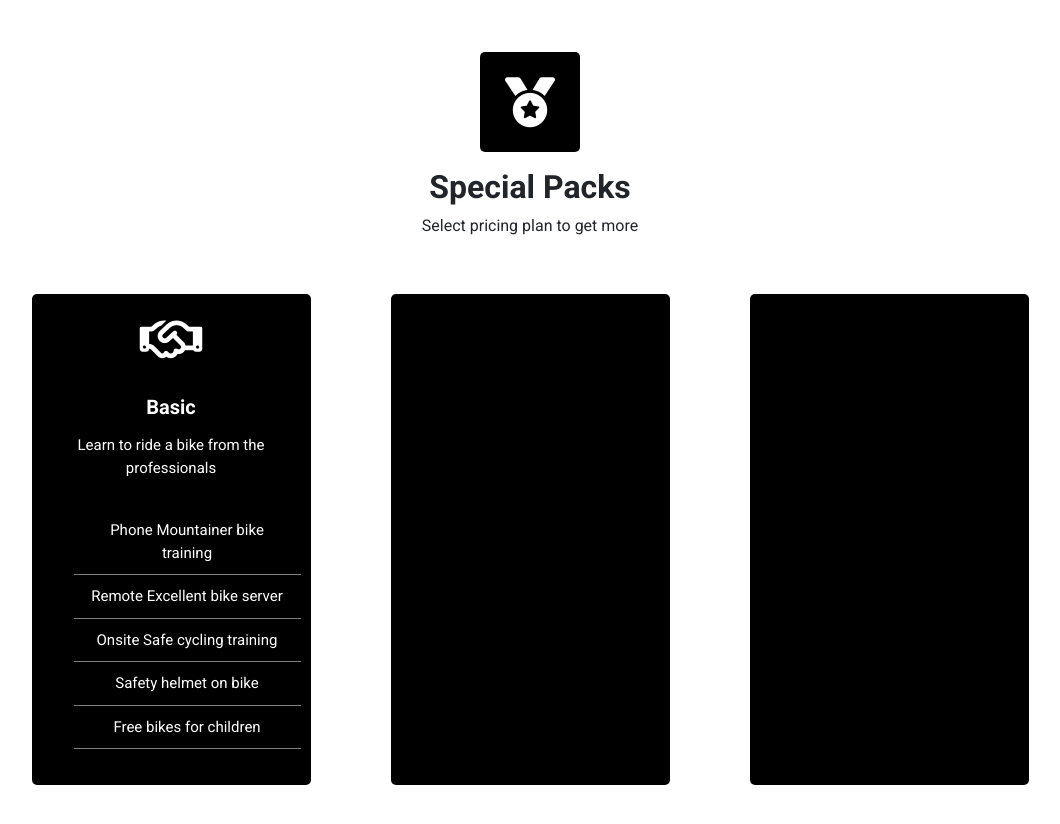
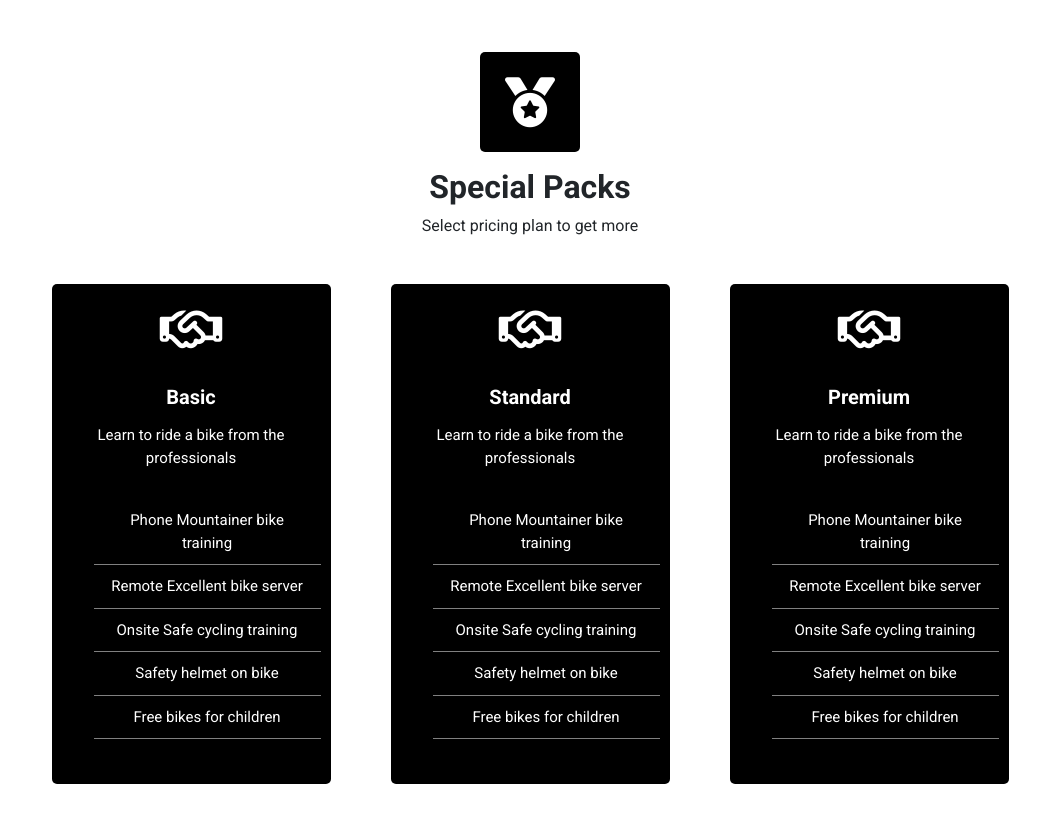
Before and after one commit to alex02r/proj-html-vuejs, a Vue app: page / in a window 1280 px wide. Shown: the top 824 px of the page, without its empty margins (110-1170 px from the left). Built offline with nearby package versions, Linux system fonts and the light colour scheme.

Commit message:
[UPGRADE] Aggiunto il retro delle card

```diff
--- a/src/components/CardContainer.vue
+++ b/src/components/CardContainer.vue
@@ -35,6 +35,9 @@ export default {
 
                     <!-- Pacchetto Basic -->
                     <div class="col-3 packages text-center">
+
+                        <!-- Fronte della card -->
+                        <div class="front-card">
                             <i class="fa-regular fa-handshake"></i>
                             <h3 class="fw-bolder">Basic</h3>
                             <p>Learn to ride a bike from the professionals</p>
@@ -45,14 +48,59 @@ export default {
                             </ul>
                         </div>
 
+                        <!-- Retro della card -->
+                        <div class="retro-card">
+                            <h4 class="text-light text-uppercase fw-bolder">basic</h4>
+                            <p class="fw-bolder">$1800</p>
+                            <button class="fw-bolder">Send Request!</button>
+                        </div>
+                    </div>
+
+
                     <!-- Pacchetto Standard -->
-                    <div class="col-3 packages">
+                    <div class="col-3 packages text-center">
 
+                        <!-- Fronte della card -->
+                        <div class="front-card">
+                            <i class="fa-regular fa-handshake"></i>
+                            <h3 class="fw-bolder">Standard</h3>
+                            <p>Learn to ride a bike from the professionals</p>
+                            <ul>
+                                <li v-for="index in li_packs" :key="index">
+                                    {{index}}
+                                </li>
+                            </ul>
+                        </div>
+
+                        <!-- Retro della card -->
+                        <div class="retro-card">
+                            <h4 class="text-light text-uppercase fw-bolder">Standard</h4>
+                            <p class="fw-bolder">$2500</p>
+                            <button class="fw-bolder">Send Request!</button>
+                        </div>
                     </div>
 
                     <!-- Pacchetto Premium -->
-                    <div class="col-3 packages">
+                    <div class="col-3 packages text-center">
 
+                        <!-- Fronte della card -->
+                        <div class="front-card">
+                            <i class="fa-regular fa-handshake"></i>
+                            <h3 class="fw-bolder">Premium</h3>
+                            <p>Learn to ride a bike from the professionals</p>
+                            <ul>
+                                <li v-for="index in li_packs" :key="index">
+                                    {{index}}
+                                </li>
+                            </ul>
+                        </div>
+
+                        <!-- Retro della card -->
+                        <div class="retro-card">
+                            <h4 class="text-light text-uppercase fw-bolder">Premium</h4>
+                            <p class="fw-bolder">$5000</p>
+                            <button class="fw-bolder">Send Request!</button>
+                        </div>
                     </div>
                 </div>
             </div>
@@ -80,8 +128,23 @@ export default {
     }
 
     .packages {
+        height: 500px;
+        margin: 30px;
+        position: relative;
+
+        &:hover .front-card {
+            display: none;
+        }
+
+        &:hover .retro-card {
+            display: block;
+        }
+
+        .front-card {
+            display: block;
+            width: 100%;
+            height: 100%;
             background-color: $black;
-        margin: 40px;
             padding: 20px 10px;
             border-radius: 5px;
 
@@ -115,5 +178,36 @@ export default {
                 }
             }
         }
+
+        .retro-card {
+            background-color: $black;
+            position: absolute;
+            top: 0;
+            left: 0;
+            display: none;
+            width: 100%;
+            height: 100%;
+            padding: 40% 0;
+            border-radius: 5px;
+
+            h3 {
+                margin: 40px;
+            }
+
+            p {
+                color: $white;
+                font-size: 40px;
+            }
+
+            button {
+                margin-top: 50px;
+                padding: 20px;
+                background-color: black;
+                color: $white;
+                border-radius: 5px;
+            }
+        }
+    }
+
 }
 </style>
```
Lines whose indentation alone changed are shown as unchanged.
